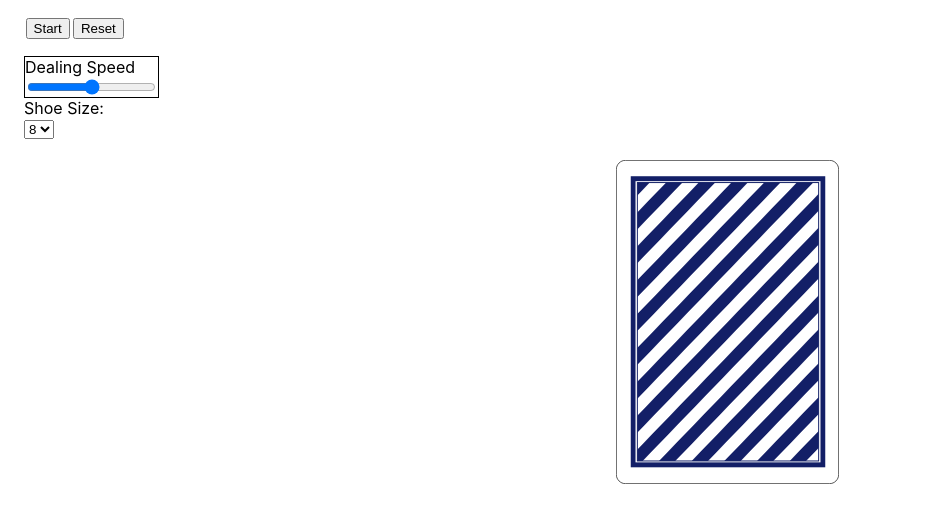
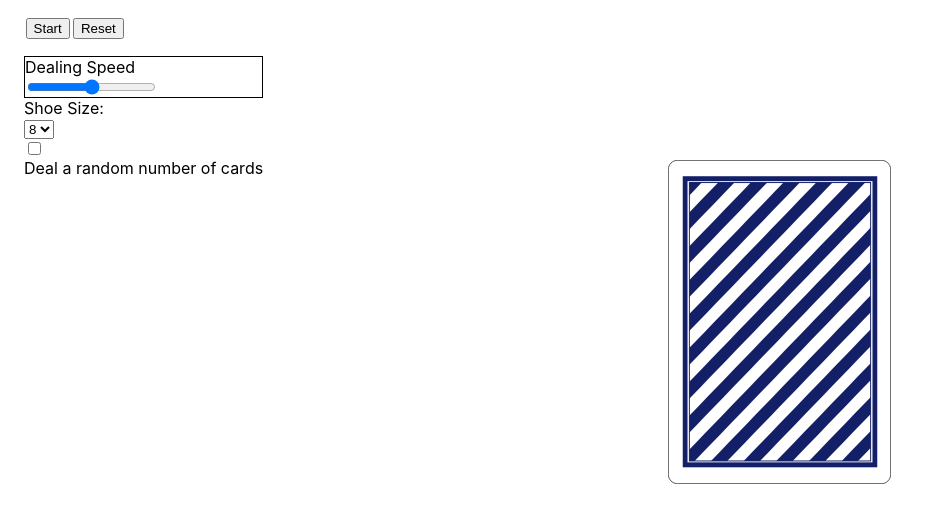
Before and after one commit to DeanElizardo/HiLo, a React (Create React App) app in the folder hilo-frontend/: page / in a window 1280 px wide. Shown: the top 522 px of the page, without its empty margins (0-930 px from the left). Built offline with nearby package versions, Linux system fonts and the light colour scheme.

Commit message:
added checkbox to allow users to select random deal size

```diff
--- a/hilo-frontend/src/App.js
+++ b/hilo-frontend/src/App.js
@@ -1,5 +1,5 @@
 import './App.css';
-import {useState, useEffect} from 'react';
+import {useState, useEffect, useRef} from 'react';
 import {Card} from './components/Card.jsx';
 import {ControlPane} from './components/ControlPane/ControlPane.jsx';
 import {Quiz} from './components/Quiz/Quiz.jsx'
@@ -8,7 +8,7 @@
 import {scoreCard} from './lib/scoreCard.js';
 
 function App() {
-  const MAX_CARDS_TO_DRAW = 15;
+  const MAX_CARDS_TO_DRAW  = 15;
   const MAX_DEAL_TIME_MS = 2000;
   const [shoeSize, setShoeSize] = useState(1);
   const [deck, setDeck] = useState(buildShoe(shoeSize));
@@ -18,6 +18,12 @@
   const [trueCount, setTrueCount] = useState(0);
   const [showQuiz, setShowQuiz] = useState(false);
   const [enableStartBtn, setEnableStartBtn] = useState(true);
+  const [randomizedDraw, setRandomizedDraw] = useState(false);
+  const cardsToDraw = useRef(MAX_CARDS_TO_DRAW);
+
+  useEffect(() => {
+    setDeck(buildShoe(shoeSize));
+  }, [shoeSize]);
 
   useEffect(() => {
     setRunningCount(runningCount + scoreCard(card));
@@ -26,6 +32,14 @@
   useEffect(() => {
     setTrueCount(runningCount / shoeSize);
   }, [runningCount]);
+
+  useEffect(() => {
+    if (randomizedDraw) {
+      cardsToDraw.current = Math.ceil(Math.random() * deck.length);
+    } else {
+      cardsToDraw.current = MAX_CARDS_TO_DRAW;
+    }
+  }, [randomizedDraw]);
 
   const draw = () => {
     if (enableStartBtn) {
@@ -37,7 +51,7 @@
       setCard(newCard);
       setDeck(newDeck);
       numDrawn++;
-      if (numDrawn === MAX_CARDS_TO_DRAW) {
+      if (numDrawn === cardsToDraw.current) {
         clearInterval(autoDeal);
         setShowQuiz(true);
       }
@@ -77,9 +91,9 @@
     draw();
   }
 
-  useEffect(() => {
-    setDeck(buildShoe(shoeSize));
-  }, [shoeSize]);
+  const toggleRandomizedDraw = () => {
+    setRandomizedDraw(!randomizedDraw);
+  };
 
   return (
     <div className="App">
@@ -88,8 +102,9 @@
         handleResetExerciseButton={reset}
         handleChangeSpeedSelector={selectSpeed}
         handleChangeShoeSize={changeShoeSize}
-        enableStartBtn={enableStartBtn}
-        />
+        handleRandomizedDrawClick={toggleRandomizedDraw}
+        randomizedDraw={randomizedDraw}
+        enableStartBtn={enableStartBtn} />
       <div className="felt">
         {deck.length
           ? <Card card={card} />
--- /dev/null
+++ b/hilo-frontend/src/components/ControlPane/Buttons/RandomizeDraw.jsx
@@ -0,0 +1,11 @@
+export function RandomizeDraw({handleRandomizedDrawClick, randomizedDraw}) {
+  return (
+    <div onChange={handleRandomizedDrawClick}>
+      <input
+        type="checkbox"
+        id="randomize_draw_btn"
+        checked={randomizedDraw} ></input>
+      <label htmlFor="randomize_draw_btn">Deal a random number of cards</label>
+    </div>
+  )
+}
--- a/hilo-frontend/src/components/ControlPane/ControlPane.jsx
+++ b/hilo-frontend/src/components/ControlPane/ControlPane.jsx
@@ -1,4 +1,5 @@
 import {ButtonContainer} from "./Buttons/ButtonContainer";
+import { RandomizeDraw } from "./Buttons/RandomizeDraw";
 import {SpeedSelector} from "./SpeedSelector";
 import {ShoeSize} from "./ShoeSize";
 
@@ -7,6 +8,8 @@
   handleStartExerciseButton,
   handleResetExerciseButton,
   handleChangeShoeSize,
+  handleRandomizedDrawClick,
+  randomizedDraw,
   enableStartBtn
 }) {
   return (
@@ -16,7 +19,10 @@
         handleResetExerciseButton={handleResetExerciseButton}
         enableStartBtn={enableStartBtn}/>
       <SpeedSelector onChange={handleChangeSpeedSelector} />
-      <ShoeSize onChange={handleChangeShoeSize} />
+      <ShoeSize onChange={handleChangeShoeSize}/>
+      <RandomizeDraw
+        RandomizeDraw={randomizedDraw}
+        handleRandomizedDrawClick={handleRandomizedDrawClick} />
     </div>
   )
 }
```
